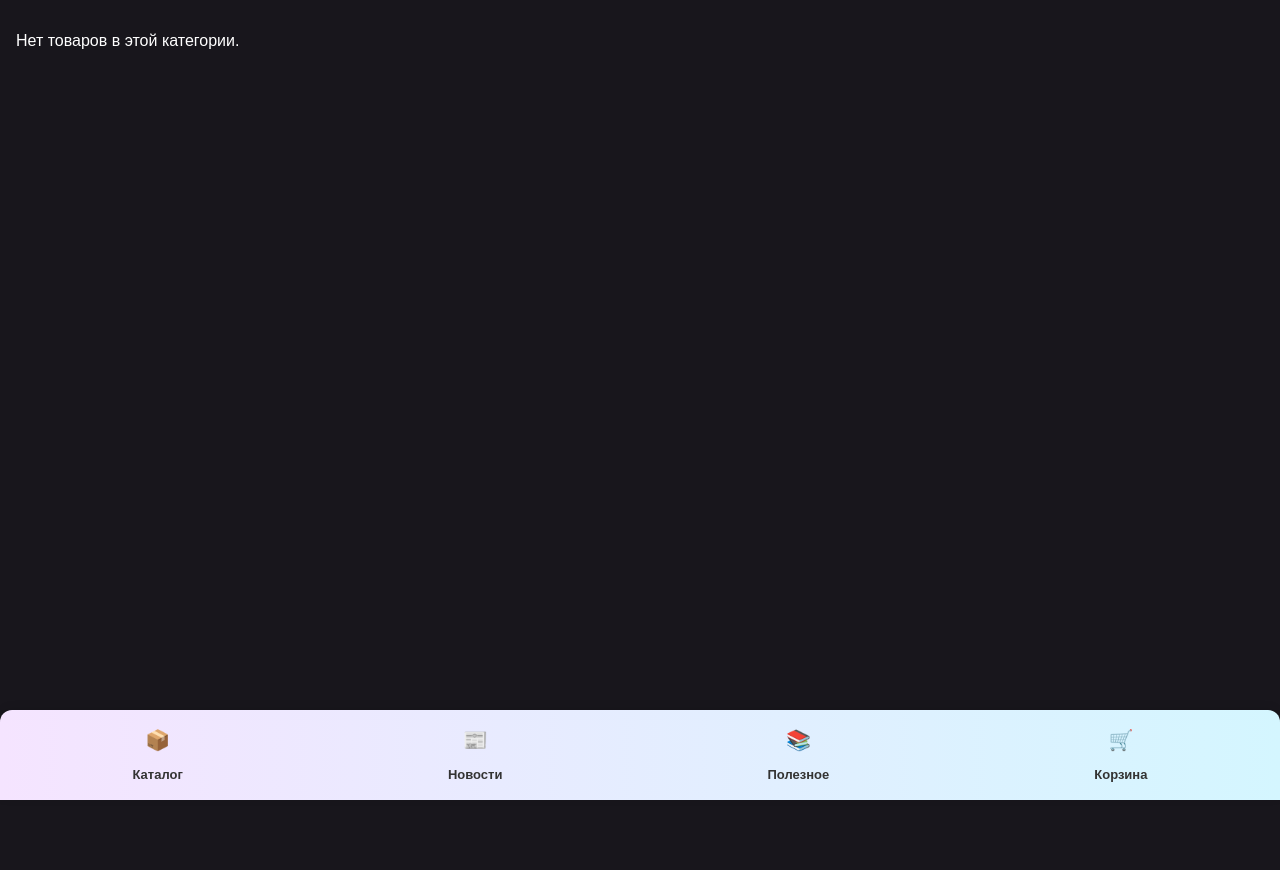
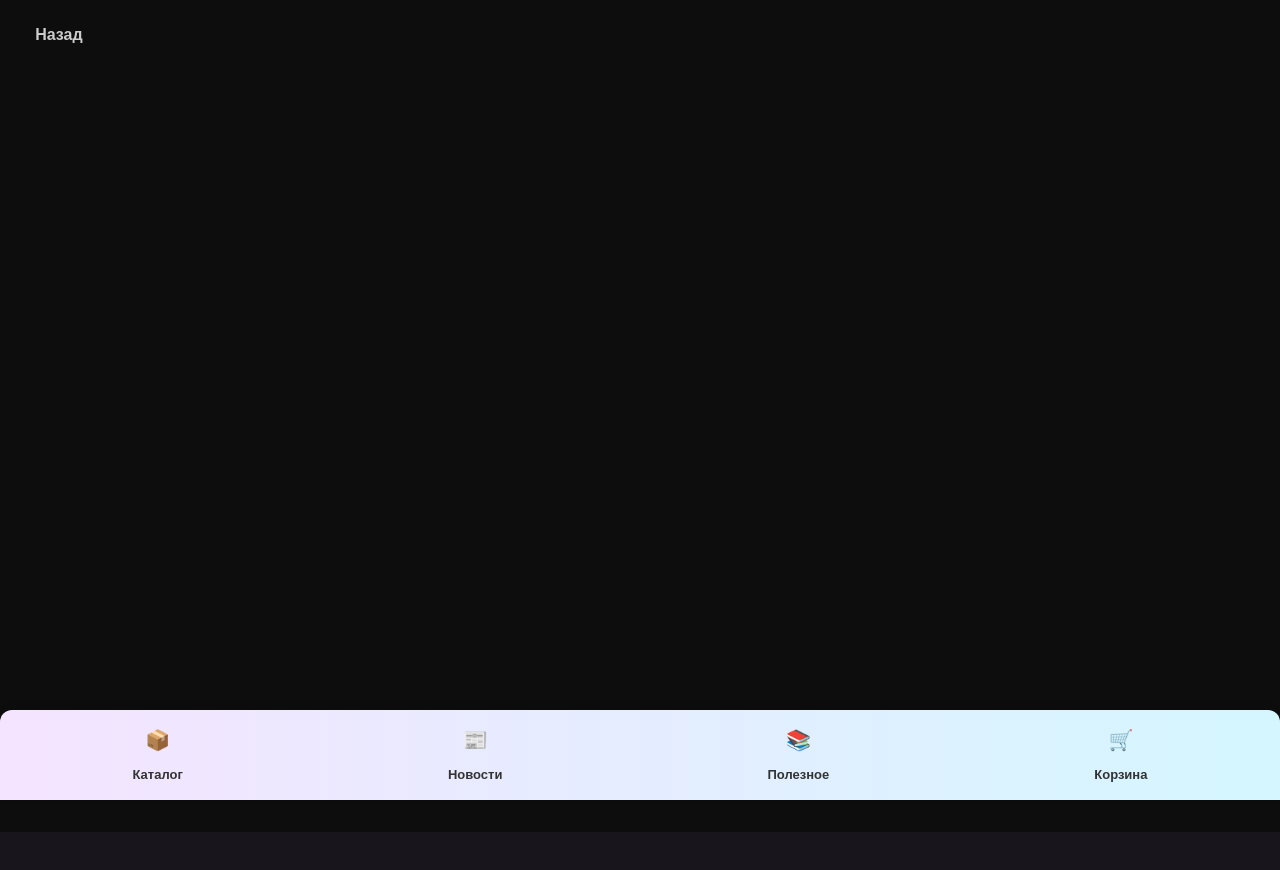
Before and after one commit to AlexSalavat/facade-stone-app, a React (Vite) app: page /category/aftercare in a window 1280 px wide. Shown: the top 870 px of the page. Built offline with nearby package versions, Linux system fonts and the light colour scheme.

Commit message:
Обновлены описания тооов

```diff
--- a/src/components/products/ProductCard.jsx
+++ b/src/components/products/ProductCard.jsx
@@ -1,15 +1,19 @@
-// src/components/products/ProductCard.jsx
+import React from "react";
+import { useNavigate } from "react-router-dom";
+import "./ProductsGrid.css"; // Используем те же стили, что и в сетке
 
-import React from "react";
-import { Link } from "react-router-dom";
-import "./ProductCard.css";
+const ProductCard = ({ product }) => {
+  const navigate = useNavigate();
 
-const ProductCard = ({ id, name, images }) => {
   return (
-    <Link to={`/product/${id}`} className="product-card">
-      <img src={images[0]} alt={name} className="product-image" />
-      <div className="product-name">{name}</div>
-    </Link>
+    <div
+      className="product-card"
+      onClick={() => navigate(`/product/${product.id}`)}
+      style={{ cursor: "pointer" }}
+    >
+      <img src={product.images[0]} alt={product.name} />
+      <h3>{product.name}</h3>
+    </div>
   );
 };
 
--- a/src/components/products/ProductsGrid.css
+++ b/src/components/products/ProductsGrid.css
@@ -1,6 +1,42 @@
+.products-page {
+  padding: 16px;
+  background-color: #0d0d0d;
+  min-height: 100vh;
+}
+
+.top-bar {
+  margin-bottom: 12px;
+}
+
+.back-button {
+  background: none;
+  border: none;
+  color: #ccc;
+  font-size: 16px;
+  cursor: pointer;
+}
+
 .products-grid {
   display: grid;
-  grid-template-columns: repeat(2, 1fr);
+  grid-template-columns: repeat(auto-fit, minmax(160px, 1fr));
   gap: 16px;
-  padding: 16px;
 }
+
+.product-card {
+  background-color: #1c1c1c;
+  border-radius: 12px;
+  padding: 8px;
+  text-align: center;
+  color: white;
+}
+
+.product-card img {
+  width: 100%;
+  border-radius: 8px;
+}
+
+.product-card h3 {
+  margin-top: 8px;
+  font-size: 16px;
+  color: white;
+}
--- a/src/components/products/ProductsGrid.jsx
+++ b/src/components/products/ProductsGrid.jsx
@@ -1,24 +1,25 @@
-// src/components/products/ProductsGrid.jsx
-
 import React from "react";
-import { useParams } from "react-router-dom";
+import { useParams, useNavigate } from "react-router-dom";
 import { products } from "../../data/products";
 import ProductCard from "./ProductCard";
 import "./ProductsGrid.css";
 
 const ProductsGrid = () => {
   const { category } = useParams();
+  const navigate = useNavigate();
   const filtered = products.filter(p => p.category === category);
 
   return (
-    <div className="products-grid">
-      {filtered.length > 0 ? (
-        filtered.map(product => (
-          <ProductCard key={product.id} {...product} />
-        ))
-      ) : (
-        <p>Нет товаров в этой категории.</p>
-      )}
+    <div className="products-page">
+      <div className="top-bar">
+        <button className="back-button" onClick={() => navigate("/catalog")}>Назад</button>
+      </div>
+
+      <div className="products-grid">
+        {filtered.map(product => (
+          <ProductCard key={product.id} product={product} />
+        ))}
+      </div>
     </div>
   );
 };
```
